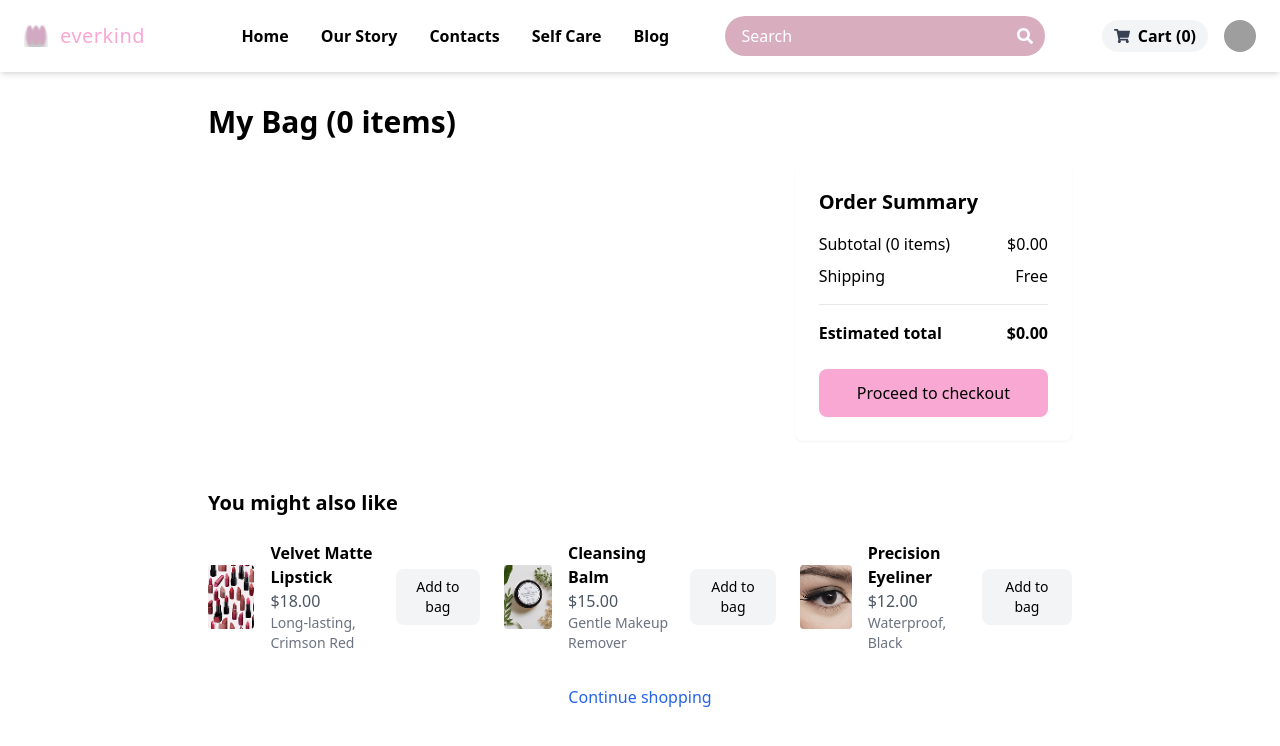
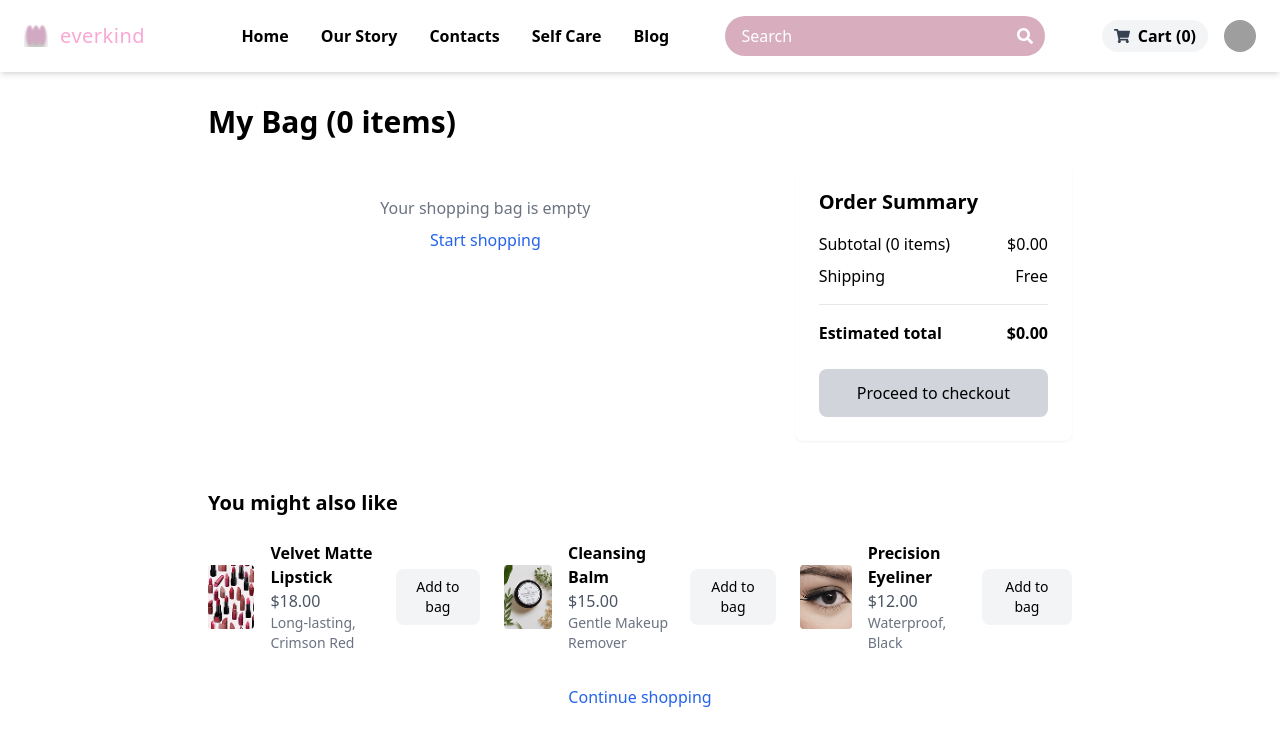
Before and after one commit to abdullahiqbal07/everkind, a React (Vite) app: page /cart in a window 1280 px wide. Shown: the top 746 px of the page. Built offline with nearby package versions, Linux system fonts and the light colour scheme; sample sign-in values are in the browser's storage; grey boxes are pictures that could not be loaded.

Commit message:
update changes

```diff
--- a/src/context/CartContext.jsx
+++ b/src/context/CartContext.jsx
@@ -11,7 +11,6 @@ export const useCart = () => useContext(CartContext);
 
 export const CartProvider = ({ children }) => {
   const [cartItems, setCartItems] = useState([]);
-
   const [recommendedItems] = useState([
     {
       id: 3,
@@ -35,21 +34,26 @@ export const CartProvider = ({ children }) => {
       image: Precision,
     },
   ]);
-
   const [paymentSuccess, setPaymentSuccess] = useState(false);
 
   const addToCart = (item) => {
-    const existingItem = cartItems.find((cartItem) => cartItem.id === item.id);
+    // Ensure the item has an id
+    if (!item.id) {
+      // Generate a unique id if none exists
+      item.id = Date.now().toString();
+    }
 
-    if (existingItem) {
-      setCartItems(
-        cartItems.map((cartItem) =>
-          cartItem.id === item.id
-            ? { ...cartItem, quantity: cartItem.quantity + 1 }
-            : cartItem
-        )
-      );
+    const existingItemIndex = cartItems.findIndex(
+      (cartItem) => cartItem.id === item.id
+    );
+
+    if (existingItemIndex !== -1) {
+      // Update existing item quantity
+      const updatedItems = [...cartItems];
+      updatedItems[existingItemIndex].quantity += 1;
+      setCartItems(updatedItems);
     } else {
+      // Add new item to cart
       setCartItems([...cartItems, { ...item, quantity: 1 }]);
     }
   };
@@ -62,6 +66,11 @@ export const CartProvider = ({ children }) => {
         item.id === id ? { ...item, quantity: newQuantity } : item
       )
     );
+  };
+
+  // Add removeFromCart function
+  const removeFromCart = (id) => {
+    setCartItems(cartItems.filter((item) => item.id !== id));
   };
 
   const handlePaymentSuccess = () => {
@@ -81,6 +90,7 @@ export const CartProvider = ({ children }) => {
         paymentSuccess,
         addToCart,
         updateQuantity,
+        removeFromCart, // Add the new function to the context
         handlePaymentSuccess,
         resetCart,
       }}
--- a/src/pages/Home.jsx
+++ b/src/pages/Home.jsx
@@ -21,12 +21,13 @@ import Footer from "../components/Footer";
 import { useNavigate, Link } from "react-router-dom";
 
 // Update the ProductCard component to include price and an Add to Cart button
-const ProductCard = ({ imageSrc, title, description, price }) => {
+const ProductCard = ({ id, imageSrc, title, description, price }) => {
   const { addToCart } = useCart();
   const [isAdded, setIsAdded] = useState(false);
 
   const handleAddToCart = () => {
     addToCart({
+      id: id, // Make sure each product has a unique ID
       name: title,
       price: parseFloat(price),
       quantity: 1,
@@ -50,7 +51,7 @@ const ProductCard = ({ imageSrc, title, description, price }) => {
             className={`px-4 py-2 rounded ${
               isAdded
                 ? "bg-gray-400"
-                : "bg-pink-300  hover:bg-pink-400 text-gray-800"
+                : "bg-pink-300 hover:bg-pink-400 text-gray-800"
             }`}
           >
             {isAdded ? "Added to Cart" : "Add to Cart"}
--- a/src/pages/ShoppingCartPage.jsx
+++ b/src/pages/ShoppingCartPage.jsx
@@ -1,137 +1,52 @@
-// // pages/ShoppingCartPage.js
-// import React from 'react';
-// import { Link } from 'react-router-dom';
-// import { FaPlus, FaMinus } from 'react-icons/fa';
-
-// const ShoppingCartPage = ({ cartItems, recommendedItems, updateQuantity, addToCart }) => {
-//   const subtotal = cartItems.reduce((total, item) => total + (item.price * item.quantity), 0);
-
-//   return (
-//     <div className="container mx-auto px-4 py-8 max-w-4xl">
-//       <h1 className="text-3xl font-bold mb-6">My Bag ({cartItems.length} items)</h1>
-
-//       <div className="flex flex-col md:flex-row gap-8">
-//         {/* Cart Items */}
-//         <div className="md:w-2/3">
-//           {cartItems.map(item => (
-//             <div key={item.id} className="flex items-center py-4 border-b">
-//               <div className="h-24 w-24 bg-gray-100 rounded overflow-hidden">
-//                 <img src={item.image} alt={item.name} className="h-full w-full object-cover" />
-//               </div>
-
-//               <div className="ml-4 flex-grow">
-//                 <h3 className="font-semibold text-lg">{item.name}</h3>
-//                 <p className="text-gray-600">${item.price.toFixed(2)}</p>
-//                 <p className="text-gray-500 text-sm">{item.description}</p>
-//               </div>
-
-//               <div className="flex items-center">
-//                 <button
-//                   onClick={() => updateQuantity(item.id, item.quantity - 1)}
-//                   className="p-2 rounded-full hover:bg-gray-200"
-//                 >
-//                   <FaMinus size={14} />
-//                 </button>
-//                 <span className="mx-3">{item.quantity}</span>
-//                 <button
-//                   onClick={() => updateQuantity(item.id, item.quantity + 1)}
-//                   className="p-2 rounded-full hover:bg-gray-200"
-//                 >
-//                   <FaPlus size={14} />
-//                 </button>
-//               </div>
-//             </div>
-//           ))}
-//         </div>
-
-//         {/* Order Summary */}
-//         <div className="md:w-1/3">
-//           <div className="bg-white p-6 rounded-lg shadow-sm">
-//             <h2 className="text-xl font-semibold mb-4">Order Summary</h2>
-
-//             <div className="flex justify-between mb-2">
-//               <span>Subtotal ({cartItems.length} items)</span>
-//               <span>${subtotal.toFixed(2)}</span>
-//             </div>
-
-//             <div className="flex justify-between mb-4">
-//               <span>Shipping</span>
-//               <span>Free</span>
-//             </div>
-
-//             <div className="border-t pt-4 mb-6">
-//               <div className="flex justify-between font-semibold">
-//                 <span>Estimated total</span>
-//                 <span>${subtotal.toFixed(2)}</span>
-//               </div>
-//             </div>
-
-//             <Link
-//               to="/checkout"
-//               className="block w-full bg-pink-300 hover:bg-pink-400 text-center py-3 rounded-lg font-medium transition"
-//             >
-//               Proceed to checkout
-//             </Link>
-//           </div>
-//         </div>
-//       </div>
-
-//       {/* Recommended Products */}
-//       <div className="mt-12">
-//         <h2 className="text-xl font-semibold mb-6">You might also like</h2>
-
-//         <div className="grid grid-cols-1 sm:grid-cols-2 md:grid-cols-3 gap-6">
-//           {recommendedItems.map(item => (
-//             <div key={item.id} className="flex items-center">
-//               <div className="h-16 w-16 bg-gray-100 rounded overflow-hidden">
-//                 <img src={item.image} alt={item.name} className="h-full w-full object-cover" />
-//               </div>
-
-//               <div className="ml-4 flex-grow">
-//                 <h3 className="font-semibold">{item.name}</h3>
-//                 <p className="text-gray-600">${item.price.toFixed(2)}</p>
-//                 <p className="text-gray-500 text-sm">{item.description}</p>
-//               </div>
-
-//               <button
-//                 onClick={() => addToCart(item)}
-//                 className="px-4 py-2 bg-gray-100 hover:bg-gray-200 rounded-lg text-sm transition"
-//               >
-//                 Add to bag
-//               </button>
-//             </div>
-//           ))}
-//         </div>
-//       </div>
-//     </div>
-//   );
-// };
-
-// export default ShoppingCartPage;
-
-import React from 'react';
-import { Link } from 'react-router-dom';
-import { FaPlus, FaMinus } from 'react-icons/fa';
-import { useCart } from '../context/CartContext';
-import Navbar from '../components/NavBar';
+import React from "react";
+import { Link } from "react-router-dom";
+import { FaPlus, FaMinus, FaTrash } from "react-icons/fa";
+import { useCart } from "../context/CartContext";
+import Navbar from "../components/NavBar";
 
 const ShoppingCart = () => {
-  const { cartItems, recommendedItems, updateQuantity, addToCart } = useCart();
-  const subtotal = cartItems.reduce((total, item) => total + (item.price * item.quantity), 0);
+  const {
+    cartItems,
+    recommendedItems,
+    updateQuantity,
+    addToCart,
+    removeFromCart,
+  } = useCart();
+  const subtotal = cartItems.reduce(
+    (total, item) => total + item.price * item.quantity,
+    0
+  );
 
   return (
     <>
       <Navbar />
       <div className="container mx-auto px-4 py-8 max-w-4xl">
-      <h1 className="text-3xl font-bold mb-6">My Bag ({cartItems.length} items)</h1>
+        <h1 className="text-3xl font-bold mb-6">
+          My Bag ({cartItems.length} items)
+        </h1>
 
         <div className="flex flex-col md:flex-row gap-8">
           {/* Cart Items */}
           <div className="md:w-2/3">
-          {cartItems.map(item => (
+            {cartItems.length === 0 ? (
+              <div className="text-center py-8">
+                <p className="text-gray-500">Your shopping bag is empty</p>
+                <Link
+                  to="/"
+                  className="text-blue-600 hover:underline mt-2 inline-block"
+                >
+                  Start shopping
+                </Link>
+              </div>
+            ) : (
+              cartItems.map((item) => (
                 <div key={item.id} className="flex items-center py-4 border-b">
                   <div className="h-24 w-24 bg-gray-100 rounded overflow-hidden">
-                <img src={item.image} alt={item.name} className="h-full w-full object-cover" />
+                    <img
+                      src={item.image}
+                      alt={item.name}
+                      className="h-full w-full object-cover"
+                    />
                   </div>
 
                   <div className="ml-4 flex-grow">
@@ -140,23 +55,37 @@ const ShoppingCart = () => {
                     <p className="text-gray-500 text-sm">{item.description}</p>
                   </div>
 
-              <div className="flex items-center">
+                  <div className="flex flex-col items-end">
+                    <div className="flex items-center mb-2">
                       <button
-                  onClick={() => updateQuantity(item.id, item.quantity - 1)}
+                        onClick={() =>
+                          updateQuantity(item.id, item.quantity - 1)
+                        }
                         className="p-2 rounded-full hover:bg-gray-200"
                       >
                         <FaMinus size={14} />
                       </button>
                       <span className="mx-3">{item.quantity}</span>
                       <button
-                  onClick={() => updateQuantity(item.id, item.quantity + 1)}
+                        onClick={() =>
+                          updateQuantity(item.id, item.quantity + 1)
+                        }
                         className="p-2 rounded-full hover:bg-gray-200"
                       >
                         <FaPlus size={14} />
                       </button>
                     </div>
+
+                    <button
+                      onClick={() => removeFromCart(item.id)}
+                      className="flex items-center text-red-500 hover:text-red-700 text-sm"
+                    >
+                      <FaTrash size={14} className="mr-1" /> Remove
+                    </button>
                   </div>
-          ))}
+                </div>
+              ))
+            )}
           </div>
 
           {/* Order Summary */}
@@ -183,7 +112,12 @@ const ShoppingCart = () => {
 
               <Link
                 to="/checkout"
-              className="block w-full bg-pink-300 hover:bg-pink-400 text-center py-3 rounded-lg font-medium transition"
+                className={`block w-full text-center py-3 rounded-lg font-medium transition ${
+                  cartItems.length === 0
+                    ? "bg-gray-300 cursor-not-allowed"
+                    : "bg-pink-300 hover:bg-pink-400"
+                }`}
+                onClick={(e) => cartItems.length === 0 && e.preventDefault()}
               >
                 Proceed to checkout
               </Link>
@@ -196,10 +130,14 @@ const ShoppingCart = () => {
           <h2 className="text-xl font-semibold mb-6">You might also like</h2>
 
           <div className="grid grid-cols-1 sm:grid-cols-2 md:grid-cols-3 gap-6">
-          {recommendedItems.map(item => (
+            {recommendedItems.map((item) => (
               <div key={item.id} className="flex items-center">
                 <div className="h-16 w-16 bg-gray-100 rounded overflow-hidden">
-                <img src={item.image} alt={item.name} className="h-full w-full object-cover" />
+                  <img
+                    src={item.image}
+                    alt={item.name}
+                    className="h-full w-full object-cover"
+                  />
                 </div>
 
                 <div className="ml-4 flex-grow">
@@ -220,10 +158,7 @@ const ShoppingCart = () => {
         </div>
 
         <div className="mt-8 text-center">
-        <Link
-          to="/"
-          className="text-blue-600 hover:underline"
-        >
+          <Link to="/" className="text-blue-600 hover:underline">
             Continue shopping
           </Link>
         </div>
```
Lines whose indentation alone changed are shown as unchanged.
